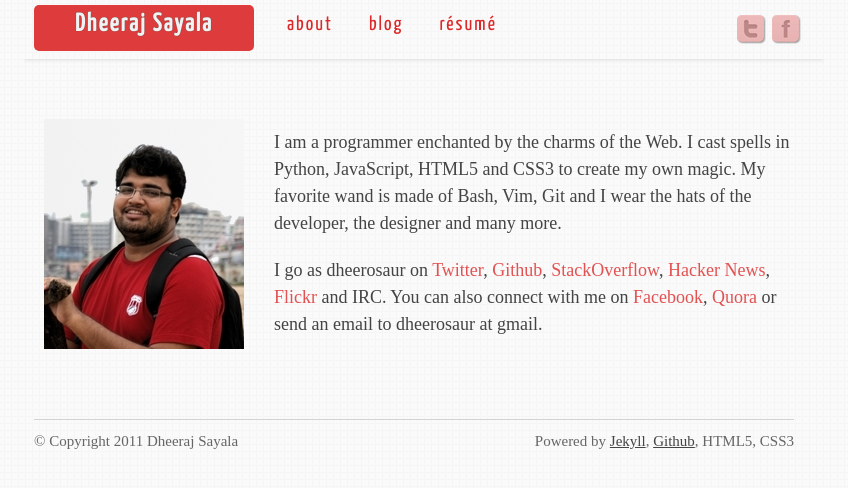
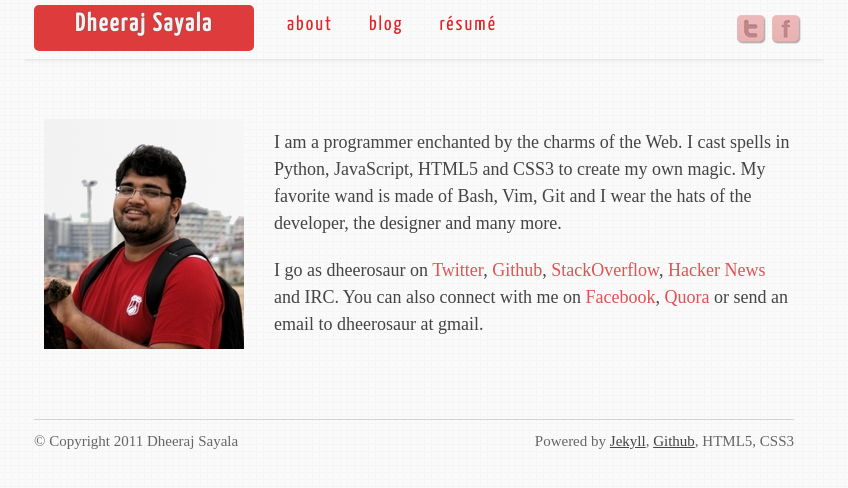
Before and after one commit to dheerosaur/dheerosaur.github.com, a Jekyll site: the page built from index.html, in a window 1280 px wide. Shown: the top 488 px of the page, without its empty margins (216-1064 px from the left). Built offline with Jekyll 4.4.1, drawn with Linux system fonts in a browser that asks for light colours; some web fonts are replaced.

Commit message:
Remove flickr. Testing new GH pages

```diff
--- a/index.html
+++ b/index.html
@@ -17,9 +17,8 @@
         <a href="http://twitter.com/dheerosaur">Twitter</a>,
         <a href="https://github.com/dheerosaur">Github</a>,
         <a href="http://stackoverflow.com/users/438838/dheerosaur">StackOverflow</a>,
-        <a href="http://news.ycombinator.com/user?id=dheerosaur">Hacker News</a>,
-        <a href="http://www.flickr.com/people/dheerosaur/">Flickr</a> and
-        IRC.
+        <a href="http://news.ycombinator.com/user?id=dheerosaur">Hacker News</a>
+        and IRC.
         You can also connect with me on
         <a href="http://www.facebook.com/people/Dheeraj-Sayala/657501573">Facebook</a>,
         <a href="http://www.quora.com/Dheeraj-Sayala">Quora</a>
```
